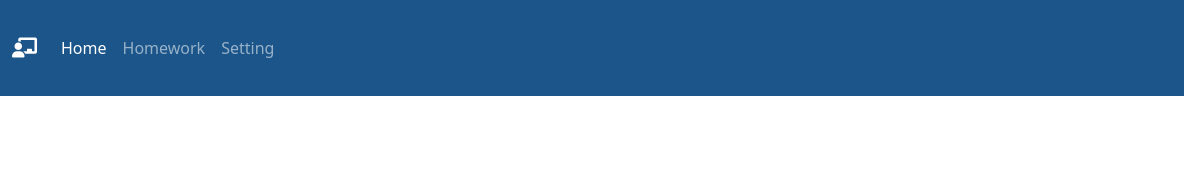
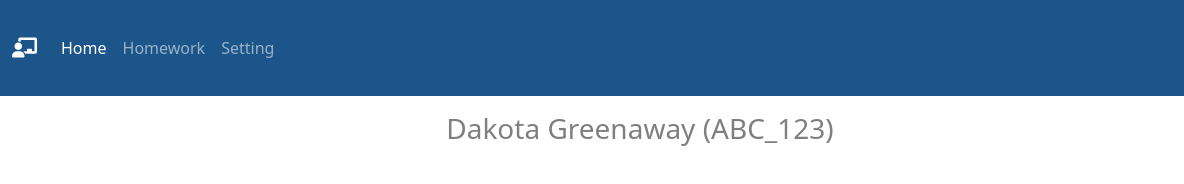
Before and after one commit to Camber62/Home_Bootstrap, a plain HTML site: page index.html in a window 1280 px wide. Shown: the full height of the page, 0-1184 px from the left. Drawn offline with Linux system fonts and the light colour scheme.

Commit message:
Небольшие изменения

```diff
--- a/index.html
+++ b/index.html
@@ -39,6 +39,9 @@
         </div>
     </div>
 </nav>
+
+
+<div class="text-center text-black-50 p-3"><h3>Dakota Greenaway (ABC_123)</h3></div>
 <!-- подключение скриптового файла библиотеки jquery, необходимого для работы фреймворка -->
 <script src="js/jquery-3.5.1.slim.min.js"></script>
 <!-- подключение скриптового файла библиотеки popper, необходимого для работы фреймворка -->
```
